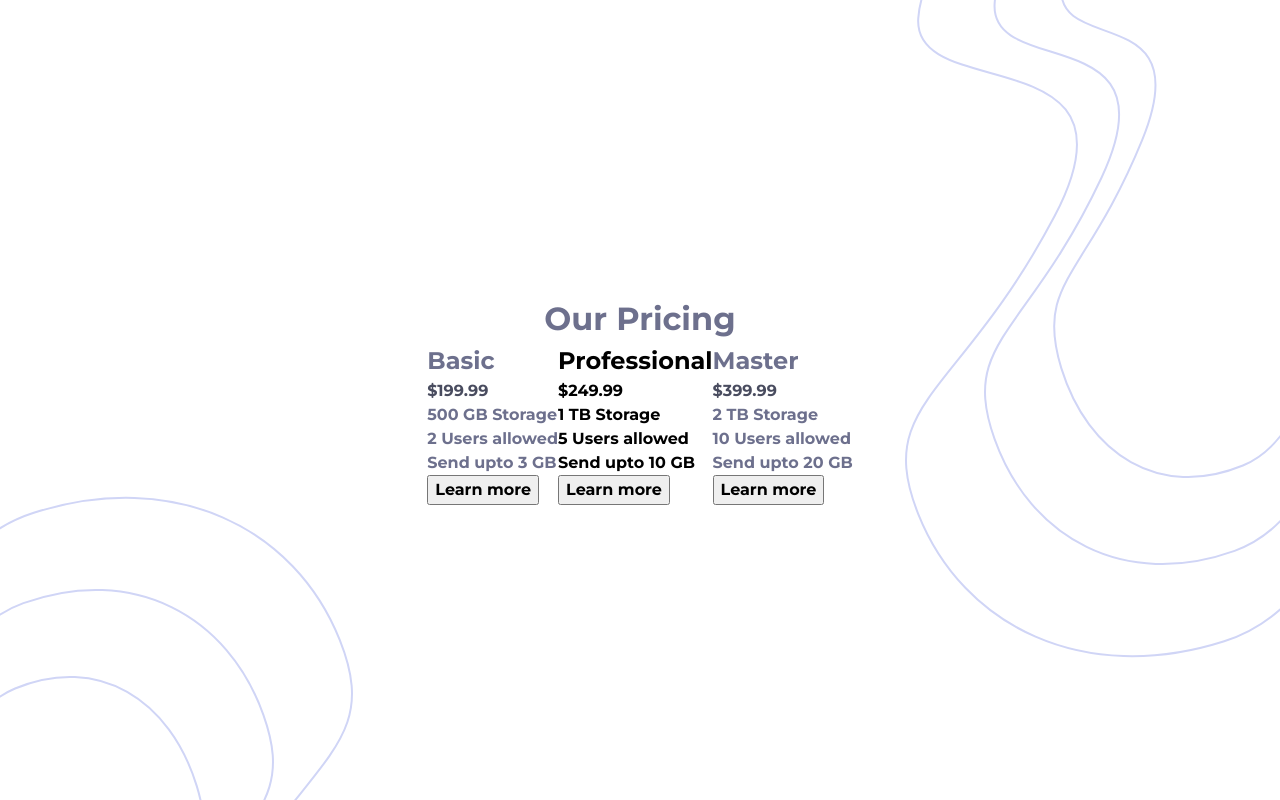
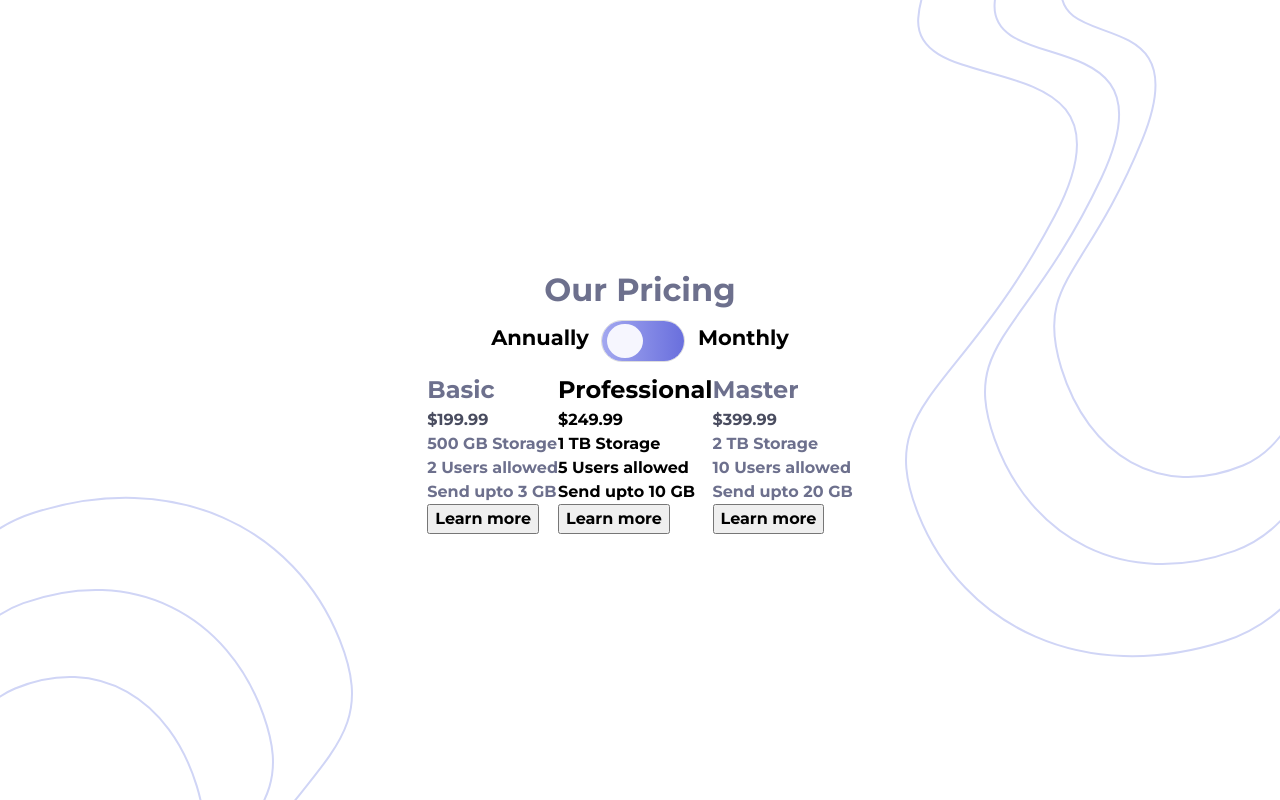
Before and after one commit to Jithin-b-p/pricing-component-with-toggle, a website built with Vite: page index.html in a window 1280 px wide. Built offline with nearby package versions, Linux system fonts and the light colour scheme.

Commit message:
adding a accessible toggle button

```diff
--- a/index.html
+++ b/index.html
@@ -12,7 +12,24 @@
     <!--holding the main content -->
     <main class="main">
       <h1 class="main-heading">Our Pricing</h1>
-      <!-- TD: accessible toggle button -->
+      <!-- accessible toggle button -->
+      <fieldset>
+        <legend class="sr-only">pricing details</legend>
+
+        <div class="pricing-toggle">
+          <label for="annually">Annually</label>
+
+          <span class="pricing-toggle__wrapper">
+            <input type="radio" name="pricing" id="annually" />
+            <input type="radio" name="pricing" id="monthly" />
+            <span aria-hidden="true" class="pricing-toggle__background"></span>
+
+            <span aria-hidden="true" class="pricing-toggle__switcher"></span>
+          </span>
+
+          <label for="monthly">Monthly</label>
+        </div>
+      </fieldset>
 
       <!-- pricing section -->
       <section class="pricecards">
--- a/sass/abstract/_variables.scss
+++ b/sass/abstract/_variables.scss
@@ -10,13 +10,13 @@
   --clr-neutral-300: 234 14% 74%;
   --clr-neutral-400: 240 78% 98%;
 
-  --clr-gradient-toright: linear-gradient(
+  --gradient-toright: linear-gradient(
     to right,
     hsl(236, 72%, 79%),
     hsl(237, 63%, 64%)
   );
 
-  --clr-gradient-diagonal: linear-gradient(
+  --gradient-diagonal: linear-gradient(
     45deg,
     hsl(236, 72%, 79%),
     hsl(237, 63%, 64%)
--- a/sass/base/_global.scss
+++ b/sass/base/_global.scss
@@ -24,3 +24,18 @@ body {
     color: hsl(var(--clr-neutral-200));
   }
 }
+
+// utility
+.sr-only {
+  border: 0 !important;
+  clip: rect(1px, 1px, 1px, 1px) !important;
+  -webkit-clip-path: inset(50%) !important;
+  clip-path: inset(50%) !important;
+  height: 1px !important;
+  margin: -1px !important;
+  overflow: hidden !important;
+  padding: 0 !important;
+  position: absolute !important;
+  width: 1px !important;
+  white-space: nowrap !important;
+}
--- /dev/null
+++ b/sass/components/_toggle-swtich.scss
@@ -0,0 +1,77 @@
+fieldset {
+  border: none;
+}
+
+.pricing-toggle {
+  --baseSize: 12px;
+
+  label {
+    font-size: calc(var(--baseSize) * 1.75);
+    margin: 0 0.5rem 0;
+    cursor: pointer;
+  }
+
+  input[type="radio"] {
+    display: inline-block;
+    margin-inline-end: -2px;
+    width: 42%;
+    height: 80%;
+    opacity: 0;
+    position: relative;
+    z-index: 1;
+    cursor: pointer;
+  }
+}
+
+.pricing-toggle__wrapper {
+  font-size: var(--baseSize);
+  display: inline-block;
+  vertical-align: middle;
+
+  width: 7em;
+  height: 3.5em;
+  border-radius: 3.5rem;
+  border: 1px solid #ddd;
+  position: relative;
+}
+
+.pricing-toggle__switcher {
+  display: block;
+
+  position: absolute;
+  top: 2.75px;
+  left: 5px;
+  // right: 100%;
+  width: 43%;
+  height: 85%;
+
+  border-radius: 50%;
+  background-color: hsl(var(--clr-neutral-400));
+  transition: all 0.1s ease-out;
+  z-index: 2;
+}
+
+.pricing-toggle__background {
+  display: block;
+  position: absolute;
+  top: 0;
+  left: 0;
+  width: 100%;
+  height: 100%;
+  z-index: 0;
+  border-radius: 3.5rem;
+  background-image: var(--gradient-toright);
+  transition: all 0.1s ease-out;
+}
+
+#monthly:checked ~ .pricing-toggle__switcher {
+  right: 0;
+  left: 52%;
+}
+
+/* support Windows High Contrast Mode. Credit: Adrian Roselli https://twitter.com/aardrian/status/1021372139990134785 */
+@media screen and (-ms-high-contrast: active) {
+  .pricing-toggle__switcher {
+    background-color: windowText;
+  }
+}
--- a/sass/components/index.scss
+++ b/sass/components/index.scss
@@ -1 +1,2 @@
 @forward "./button";
+@forward "./toggle-swtich";
```
